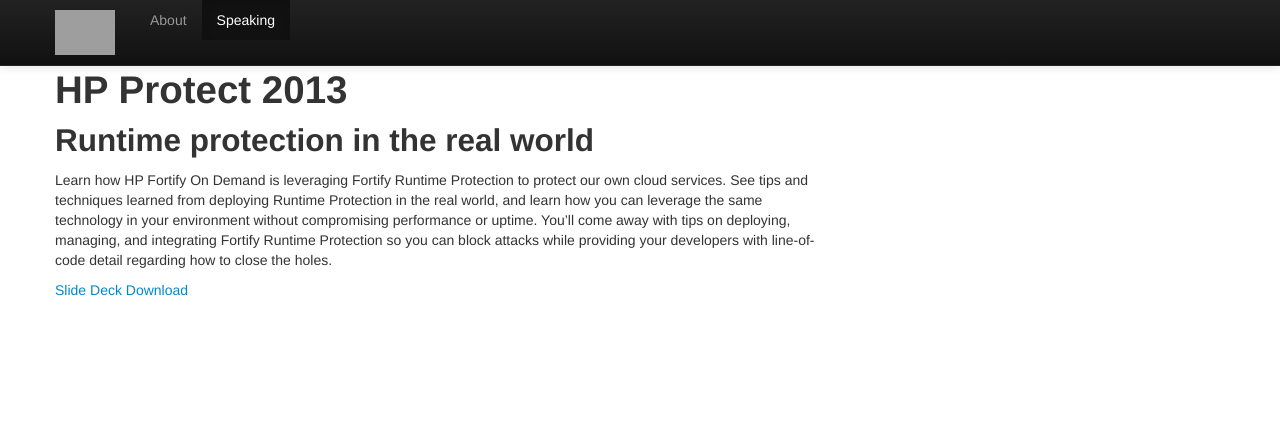
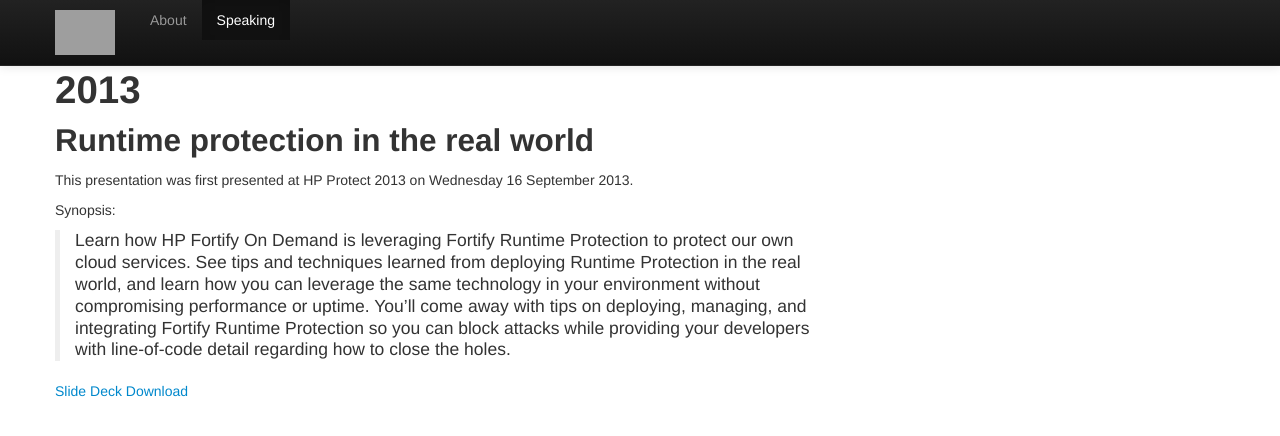
Before and after one commit to brooksgarrett/website, a Jekyll site: the page built from speaking/index.md, in a window 1280 px wide. Shown: the top 436 px of the page. Built offline with Jekyll 4.4.1, drawn with Linux system fonts in a browser that asks for light colours; Markdown is read by kramdown in place of the engine named in the settings; comment, search, counter and statistics services are not loaded; grey boxes are pictures that could not be loaded.

Commit message:
Updating speaker index page text

```diff
--- a/speaking/index.md
+++ b/speaking/index.md
@@ -4,10 +4,14 @@
 
 ---
 
-# HP Protect 2013
+#  2013
 
 ## Runtime protection in the real world
 
-Learn how HP Fortify On Demand is leveraging Fortify Runtime Protection to protect our own cloud services. See tips and techniques learned from deploying Runtime Protection in the real world, and learn how you can leverage the same technology in your environment without compromising performance or uptime. You'll come away with tips on deploying, managing, and integrating Fortify Runtime Protection so you can block attacks while providing your developers with line-of-code detail regarding how to close the holes.
+This presentation was first presented at HP Protect 2013 on Wednesday 16 September 2013.
+
+Synopsis:
+
+>Learn how HP Fortify On Demand is leveraging Fortify Runtime Protection to protect our own cloud services. See tips and techniques learned from deploying Runtime Protection in the real world, and learn how you can leverage the same technology in your environment without compromising performance or uptime. You'll come away with tips on deploying, managing, and integrating Fortify Runtime Protection so you can block attacks while providing your developers with line-of-code detail regarding how to close the holes.
 
 [Slide Deck Download](http://data.brooksgarrett.com/collateral/decks/protect2013_1298_runtime_protection_in_the_real_world.pptx)
```
